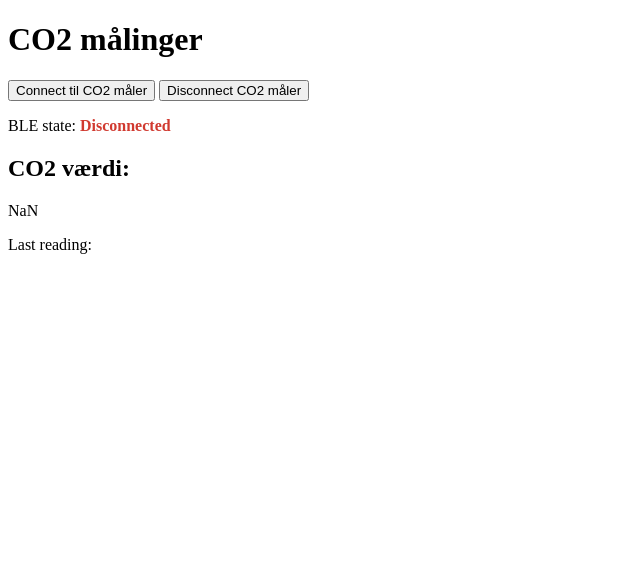
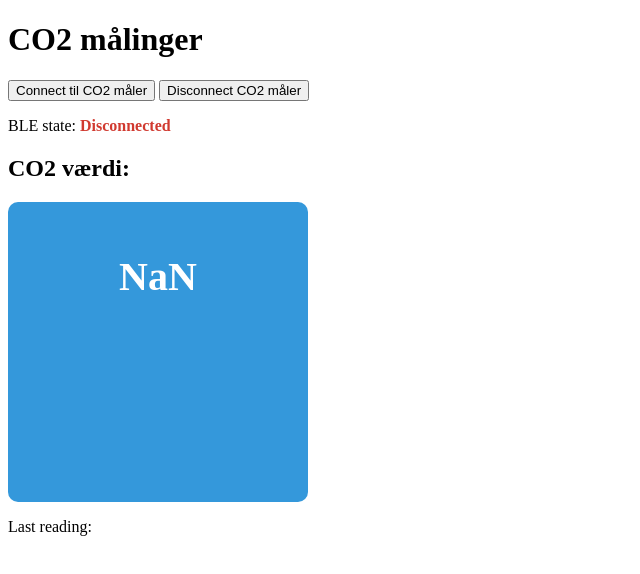
Before and after one commit to mikohero/co2, a plain HTML site: page index.html in a window 1280 px wide. Shown: the whole page, without its empty margins (0-640 px from the left). Drawn offline with Linux system fonts and the light colour scheme.

Commit message:
Add files via upload

```diff
--- a/index.html
+++ b/index.html
@@ -4,6 +4,20 @@
     <title>CO2 App</title>
     <meta name="viewport" content="width=device-width, initial-scale=1">
     <link rel="icon" type="image/png" href="">
+    <style>
+        .rectangle {
+            display: inline-block; /* Makes span behave like a block element */
+            width: 300px;          /* Set width for the rectangle */
+            height: 300px;         /* Set height for the rectangle */
+            background-color: #3498db; /* Set background color */
+            color: white;          /* Set text color */
+            text-align: center;    /* Center the text horizontally */
+            line-height: 150px;    /* Center the text vertically */
+            border-radius: 10px;   /* Optional: rounded corners */
+            font-size: 40px;       /* Font size */
+            font-weight: bold;     /* Font weight */
+        }
+    </style>
 </head>
 <body>
   <h1>CO2 målinger</h1>
@@ -11,7 +25,7 @@
   <button id="disconnectBleButton">Disconnect CO2 måler</button>
   <p>BLE state: <strong><span id="bleState" style="color:#d13a30;">Disconnected</span></strong></p>
   <h2>CO2 værdi:</h2>
-  <p><span id="valueContainer">NaN</span></p>
+  <p><span id="valueContainer" class="rectangle">NaN</span></p>
   <p>Last reading: <span id="timestamp"></span></p>
 </body>
 <script>
```
